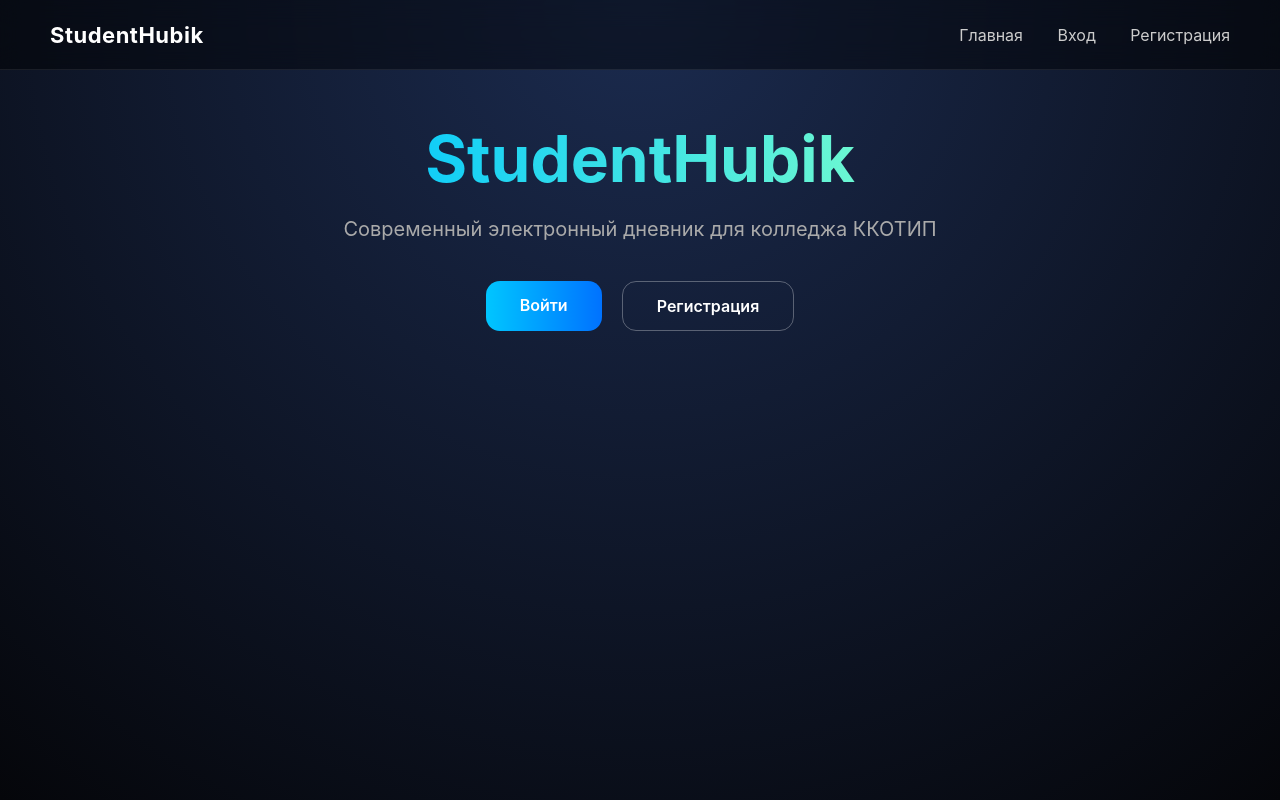
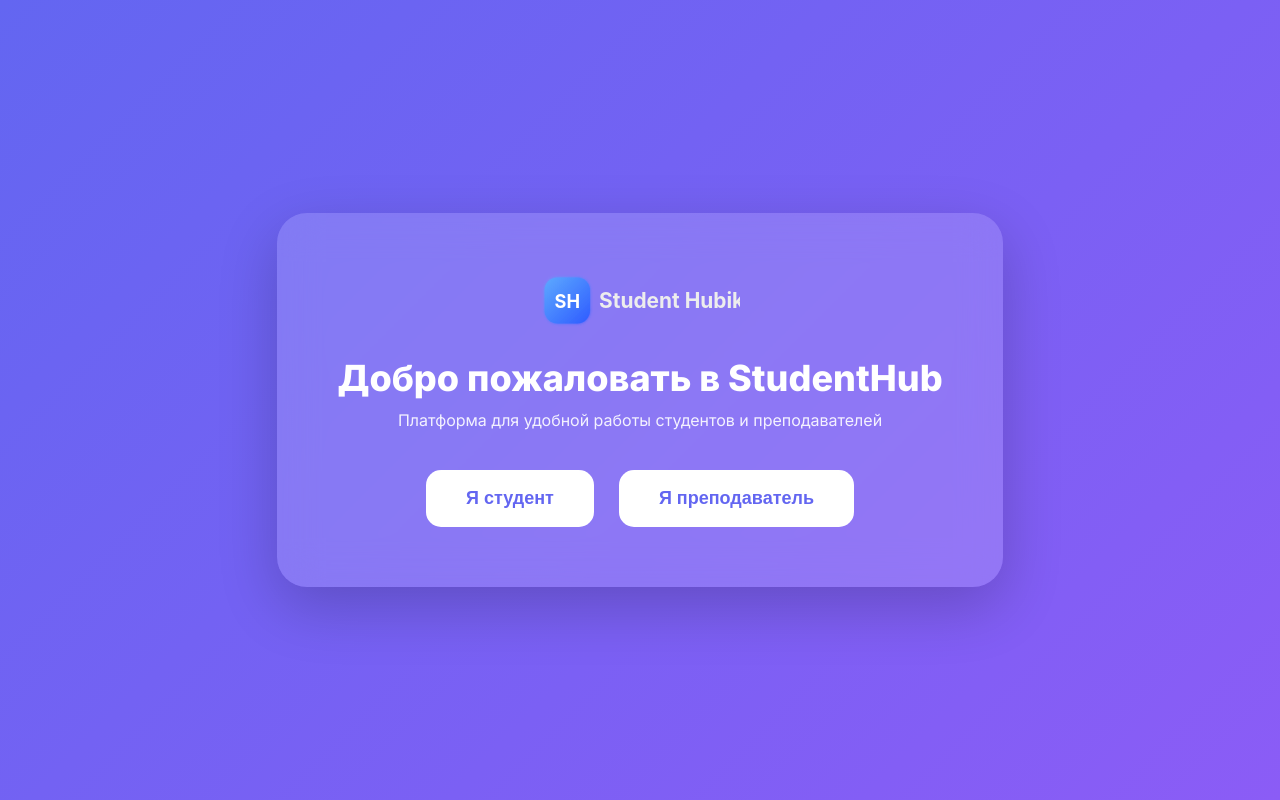
Before and after one commit to qflove-yvl/StudentHubik, a Flask app: page / in a window 1280 px wide. Run offline with Flask 3, Linux system fonts and the light colour scheme.

Commit message:
Initial committн

```diff
--- a/app.py
+++ b/app.py
@@ -1,3 +1,4 @@
+from flask import flash
 from flask import Flask, render_template, redirect, url_for, request
 from flask_sqlalchemy import SQLAlchemy
 from flask_login import LoginManager, UserMixin, login_user, login_required, logout_user, current_user
@@ -90,10 +91,18 @@ def register():
 
     if request.method == 'POST':
         name = request.form['name']
-        email = request.form['email']
+        email = request.form.get('email')
         password = request.form['password']
         group_id = request.form['group_id']
+        is_approved = db.Column(db.Boolean, default=False)
+        if not email or not password or not name:
+            flash("Заполните все поля")
+            return redirect(url_for('register'))
 
+        existing_user = User.query.filter_by(email=email).first()
+        if existing_user:
+            flash("Аккаунт с такой почтой уже существует")
+            return redirect(url_for('register'))
         user = User(
             name=name,
             email=email,
@@ -132,7 +141,9 @@ def login():
             return redirect(url_for('dashboard'))
         elif not user.is_verified:
             return "Аккаунт не подтверждён"
-
+        if user.role == 'teacher' and not user.is_approved:
+            flash("Ваш аккаунт ожидает подтверждения администратора")
+            return redirect(url_for('login'))
     return render_template('login.html')
 
 
--- a/static/style.css
+++ b/static/style.css
@@ -159,3 +159,68 @@ select option {
     color: #000;
     background: #fff;
 }
+.logo {
+    display: flex;
+    align-items: center;
+    gap: 10px;
+    font-size: 22px;
+    font-weight: 700;
+}
+
+.logo-icon {
+    font-size: 26px;
+    background: linear-gradient(135deg, #7c3aed, #22d3ee);
+    padding: 6px;
+    border-radius: 10px;
+}
+
+.logo-text {
+    display: flex;
+}
+
+.logo-text .accent {
+    color: #7c3aed;
+}
+.role-selection {
+    display: flex;
+    justify-content: center;
+    gap: 40px;
+    margin-top: 60px;
+}
+
+.role-card {
+    background: #111827;
+    padding: 40px;
+    border-radius: 20px;
+    text-decoration: none;
+    color: white;
+    width: 280px;
+    transition: 0.3s ease;
+    border: 1px solid rgba(255,255,255,0.05);
+}
+
+.role-card:hover {
+    transform: translateY(-10px);
+    box-shadow: 0 15px 40px rgba(124,58,237,0.3);
+}
+.flash-container {
+    position: fixed;
+    top: 20px;
+    right: 20px;
+}
+
+.flash-message {
+    background: #7c3aed;
+    padding: 12px 20px;
+    border-radius: 12px;
+    margin-bottom: 10px;
+    animation: fadeIn 0.3s ease;
+}
+.logo {
+    height: 60px;
+    transition: 0.4s ease;
+}
+
+.logo:hover {
+    transform: scale(1.05);
+}
--- a/templates/base.html
+++ b/templates/base.html
@@ -7,10 +7,24 @@
     <link rel="stylesheet" href="{{ url_for('static', filename='style.css') }}">
 </head>
 <body>
-
+{% with messages = get_flashed_messages() %}
+  {% if messages %}
+    <div class="flash-container">
+      {% for message in messages %}
+        <div class="flash-message">{{ message }}</div>
+      {% endfor %}
+    </div>
+  {% endif %}
+{% endwith %}
 <div class="bg"></div>
 
 <header class="navbar">
+    <div class="logo">
+    <div class="logo-icon">🎓</div>
+    <div class="logo-text">
+        <span>Student</span><span class="accent">Hubik</span>
+    </div>
+</div>
     <div class="logo">StudentHubik</div>
     <nav>
         <a href="/">Главная</a>
@@ -18,7 +32,7 @@
         <a href="/register">Регистрация</a>
     </nav>
 </header>
-
+<img src="{{ url_for('static', filename='logo.svg') }}" class="logo">
 <main class="content">
     {% block content %}{% endblock %}
 </main>
--- a/templates/index.html
+++ b/templates/index.html
@@ -1,11 +1,89 @@
-{% extends "base.html" %}
-{% block content %}
-<section class="hero">
-    <h1>StudentHubik</h1>
-    <p>Современный электронный дневник для колледжа ККОТИП</p>
-    <div class="hero-buttons">
-        <a href="/login" class="btn primary">Войти</a>
-        <a href="/register" class="btn ghost">Регистрация</a>
+<!DOCTYPE html>
+<html lang="ru">
+<head>
+<meta charset="UTF-8">
+<title>StudentHub</title>
+<link href="https://fonts.googleapis.com/css2?family=Inter:wght@400;600;800&display=swap" rel="stylesheet">
+
+<style>
+body {
+    margin:0;
+    font-family:'Inter', sans-serif;
+    background:linear-gradient(135deg,#6366f1,#8b5cf6);
+    height:100vh;
+    display:flex;
+    justify-content:center;
+    align-items:center;
+}
+
+.container {
+    background:rgba(255,255,255,0.15);
+    backdrop-filter:blur(20px);
+    padding:60px;
+    border-radius:30px;
+    text-align:center;
+    color:white;
+    box-shadow:0 20px 60px rgba(0,0,0,0.2);
+    animation:fadeIn 0.8s ease;
+}
+
+h1 {
+    font-size:36px;
+    margin-bottom:10px;
+}
+
+.subtitle {
+    opacity:0.9;
+    margin-bottom:40px;
+}
+
+.buttons {
+    display:flex;
+    gap:25px;
+    justify-content:center;
+}
+
+.btn {
+    padding:18px 40px;
+    border:none;
+    border-radius:15px;
+    font-size:18px;
+    font-weight:600;
+    cursor:pointer;
+    transition:0.3s;
+    background:white;
+    color:#6366f1;
+}
+
+.btn:hover {
+    transform:translateY(-5px);
+    box-shadow:0 15px 30px rgba(0,0,0,0.3);
+}
+
+@keyframes fadeIn {
+    from {opacity:0; transform:translateY(20px);}
+    to {opacity:1; transform:translateY(0);}
+}
+</style>
+</head>
+
+<body>
+
+<div class="container">
+    <img src="{{ url_for('static', filename='logo.svg') }}" width="200">
+
+    <h1>Добро пожаловать в StudentHub</h1>
+    <div class="subtitle">Платформа для удобной работы студентов и преподавателей</div>
+
+    <div class="buttons">
+        <a href="{{ url_for('login') }}?role=student">
+            <button class="btn">Я студент</button>
+        </a>
+        <a href="{{ url_for('login') }}?role=teacher">
+            <button class="btn">Я преподаватель</button>
+        </a>
     </div>
-</section>
-{% endblock %}
+</div>
+
+</body>
+</html>
```
Also changed, not shown: templates/student_dashboard.html (+78 -15 lines), templates/teacher_dashboard.html (+85 -19 lines), instance/site.db, static/logo.svg (added).
